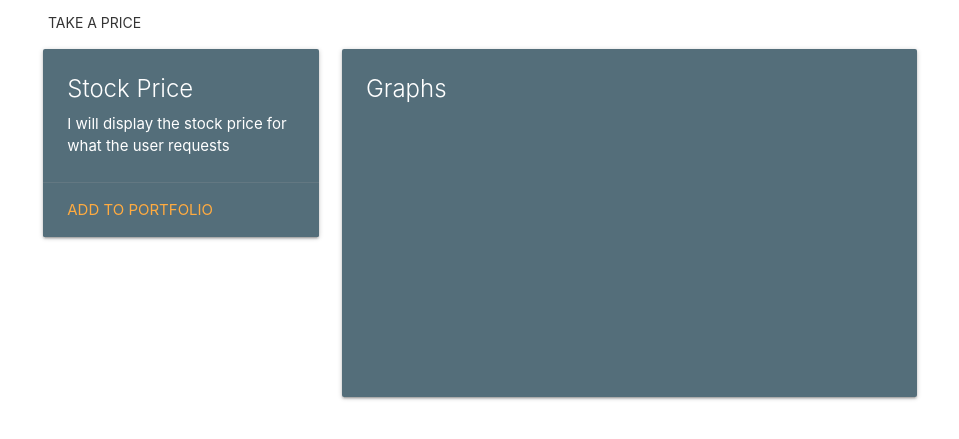
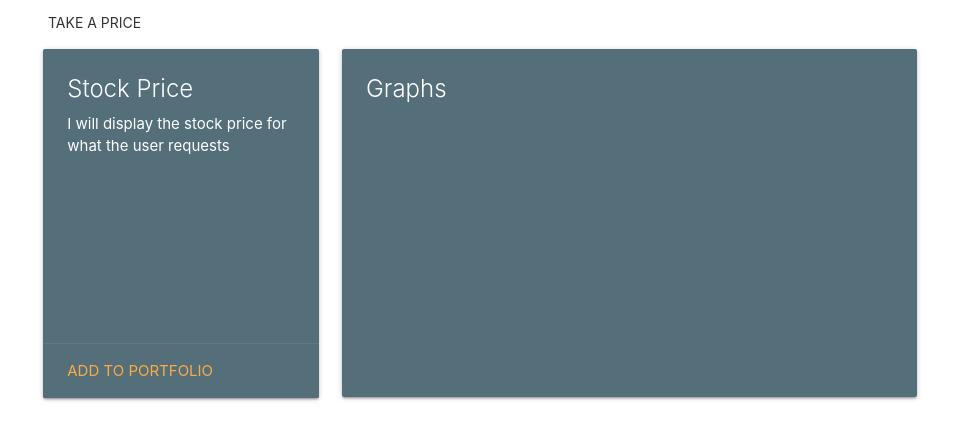
Before and after one commit to Archivaldi/Stock-check, a plain HTML site: page index.html in a window 1280 px wide. Shown: the part 113-552 px from the top of the page, without its empty margins (160-1119 px from the left). Drawn offline with nearby package versions, Linux system fonts and the light colour scheme; no server answers.

Commit message:
boxes changed

```diff
--- a/index.html
+++ b/index.html
@@ -101,7 +101,7 @@
                 <div class="card blue-grey darken-1">
                     <div class="card-content white-text">
                         <span id="stockTitle" class="card-title">Stock Price</span>
-                        <div id="stockInfo">I will display the stock price for what the user requests</div>
+                        <div id="stockInfo"    style="height: 206px;">I will display the stock price for what the user requests</div>
                     </div>
                     <div class="card-action">
                         <a id="addToPortfolio " href="#">Add to Portfolio</a>
```
